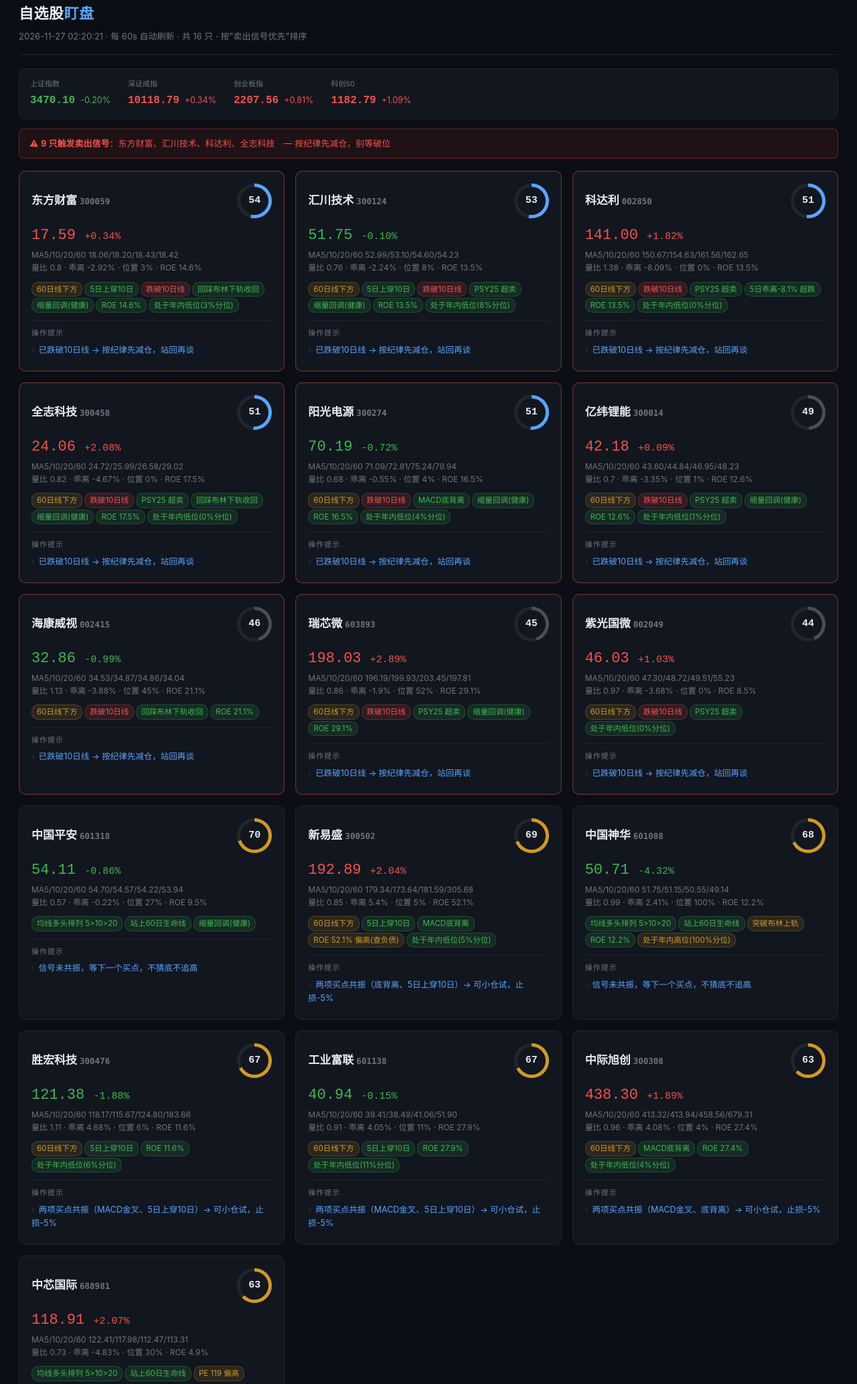
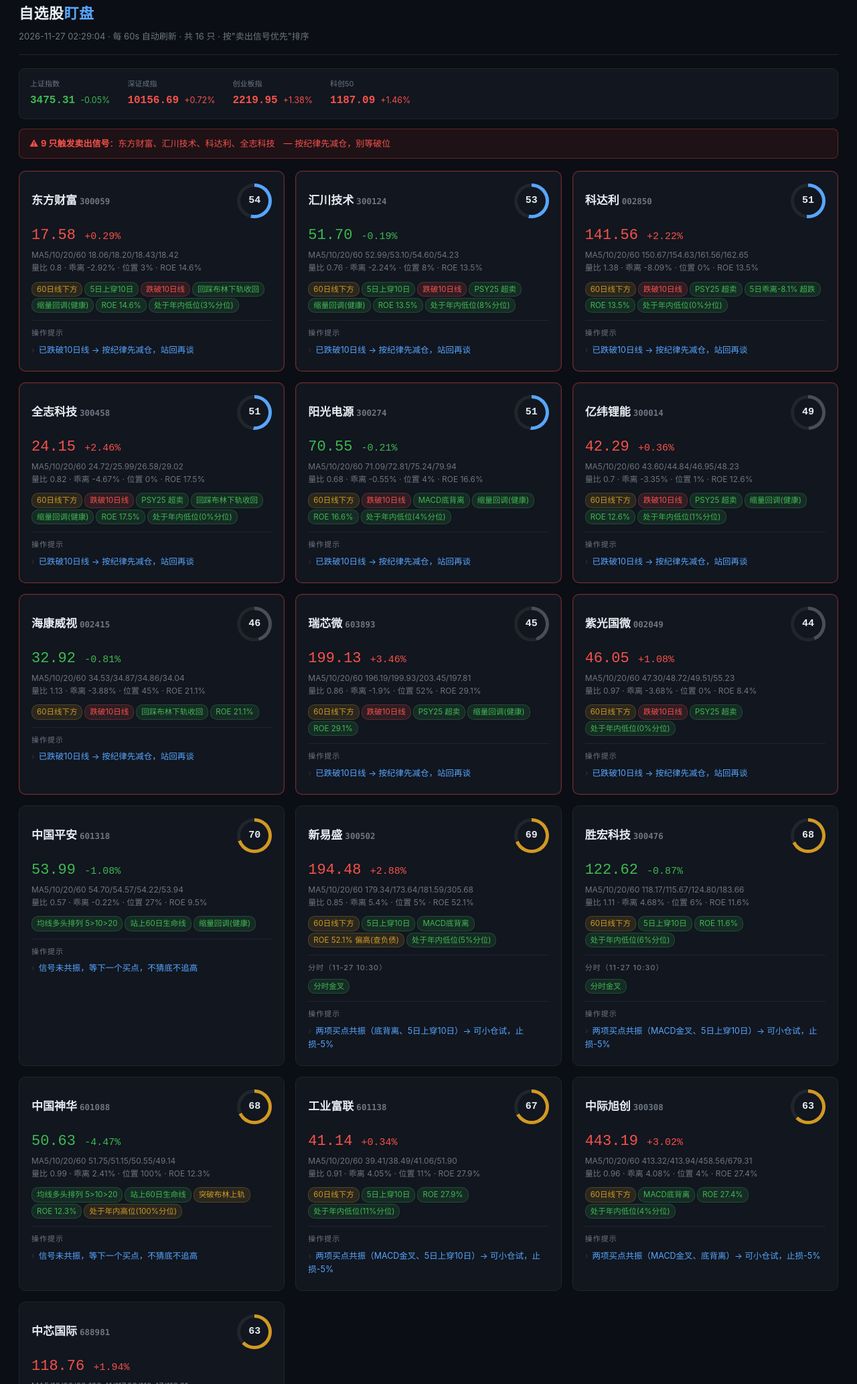
Before and after one commit to zihan-torres1/stock-panel, a plain HTML site: page docs/watch.html in a window 1280 px wide. Shown: the part 25-2092 px from the top of the page at 67% size. Drawn offline with Linux system fonts and the light colour scheme.

Commit message:
面板更新 2026-11-27 10:31 [skip ci]

```diff
--- a/docs/watch.html
+++ b/docs/watch.html
@@ -1,6 +1,6 @@
 <!DOCTYPE html><html lang="zh-CN"><head><meta charset="utf-8">
 <meta http-equiv="refresh" content="60">
-<title>盯盘 02:20:21</title><style>
+<title>盯盘 02:29:04</title><style>
 *{box-sizing:border-box;margin:0;padding:0}
 body{background:#0b0e14;color:#c9d1d9;font:14px/1.6 -apple-system,"PingFang SC","Microsoft YaHei",sans-serif;padding:28px}
 .wrap{max-width:1280px;margin:0 auto}
@@ -67,16 +67,16 @@ background:rgba(248,81,73,.08);border:1px solid rgba(248,81,73,.3);color:#f85149
 align-items:center;justify-content:center;font-family:ui-monospace,monospace;font-size:15px;font-weight:700}
 </style></head><body><div class="wrap">
 <div class="top"><div><h1>自选股<span>盯盘</span></h1>
-<div class="sub">2026-11-27 02:20:21 · 每 60s 自动刷新 · 共 16 只 ·
+<div class="sub">2026-11-27 02:29:04 · 每 60s 自动刷新 · 共 16 只 ·
 按"卖出信号优先"排序</div></div></div>
-<div class="idxbar"><div class="idx"><span>上证指数</span><b class="down">3470.10</b><em class="down">-0.20%</em></div><div class="idx"><span>深证成指</span><b class="up">10118.79</b><em class="up">+0.34%</em></div><div class="idx"><span>创业板指</span><b class="up">2207.56</b><em class="up">+0.81%</em></div><div class="idx"><span>科创50</span><b class="up">1182.79</b><em class="up">+1.09%</em></div></div>
+<div class="idxbar"><div class="idx"><span>上证指数</span><b class="down">3475.31</b><em class="down">-0.05%</em></div><div class="idx"><span>深证成指</span><b class="up">10156.69</b><em class="up">+0.72%</em></div><div class="idx"><span>创业板指</span><b class="up">2219.95</b><em class="up">+1.38%</em></div><div class="idx"><span>科创50</span><b class="up">1187.09</b><em class="up">+1.46%</em></div></div>
 <div class="alert">⚠ <b>9 只触发卖出信号</b>：东方财富、汇川技术、科达利、全志科技　— 按纪律先减仓，别等破位</div>
 <div class="grid">
 <div class="card risk">
   <h3><span>东方财富 <span class="code">300059</span></span>
       <span class="ring" style="background:conic-gradient(#58a6ff 192.96deg,#21262d 0)"><span class="ring-in">54</span></span></h3>
-  <div class="px up">17.59
-      <span style="font-size:15px">+0.34%</span></div>
+  <div class="px up">17.58
+      <span style="font-size:15px">+0.29%</span></div>
   <div class="meta">MA5/10/20/60 18.06/18.20/18.43/18.42<br>量比 0.8 · 乖离 -2.92% ·
      位置 3% · ROE 14.6%</div>
   <div><span class="tag t-warn">60日线下方</span><span class="tag t-good">5日上穿10日</span><span class="tag t-bad">跌破10日线</span><span class="tag t-good">回踩布林下轨收回</span><span class="tag t-good">缩量回调(健康)</span><span class="tag t-good">ROE 14.6%</span><span class="tag t-good">处于年内低位(3%分位)</span></div>
@@ -86,8 +86,8 @@ align-items:center;justify-content:center;font-family:ui-monospace,monospace;fon
 <div class="card risk">
   <h3><span>汇川技术 <span class="code">300124</span></span>
       <span class="ring" style="background:conic-gradient(#58a6ff 190.8deg,#21262d 0)"><span class="ring-in">53</span></span></h3>
-  <div class="px down">51.75
-      <span style="font-size:15px">-0.10%</span></div>
+  <div class="px down">51.70
+      <span style="font-size:15px">-0.19%</span></div>
   <div class="meta">MA5/10/20/60 52.99/53.10/54.60/54.23<br>量比 0.76 · 乖离 -2.24% ·
      位置 8% · ROE 13.5%</div>
   <div><span class="tag t-warn">60日线下方</span><span class="tag t-good">5日上穿10日</span><span class="tag t-bad">跌破10日线</span><span class="tag t-good">PSY25 超卖</span><span class="tag t-good">缩量回调(健康)</span><span class="tag t-good">ROE 13.5%</span><span class="tag t-good">处于年内低位(8%分位)</span></div>
@@ -97,8 +97,8 @@ align-items:center;justify-content:center;font-family:ui-monospace,monospace;fon
 <div class="card risk">
   <h3><span>科达利 <span class="code">002850</span></span>
       <span class="ring" style="background:conic-gradient(#58a6ff 184.32000000000002deg,#21262d 0)"><span class="ring-in">51</span></span></h3>
-  <div class="px up">141.00
-      <span style="font-size:15px">+1.82%</span></div>
+  <div class="px up">141.56
+      <span style="font-size:15px">+2.22%</span></div>
   <div class="meta">MA5/10/20/60 150.67/154.63/161.56/162.65<br>量比 1.38 · 乖离 -8.09% ·
      位置 0% · ROE 13.5%</div>
   <div><span class="tag t-warn">60日线下方</span><span class="tag t-bad">跌破10日线</span><span class="tag t-good">PSY25 超卖</span><span class="tag t-good">5日乖离-8.1% 超跌</span><span class="tag t-good">ROE 13.5%</span><span class="tag t-good">处于年内低位(0%分位)</span></div>
@@ -108,8 +108,8 @@ align-items:center;justify-content:center;font-family:ui-monospace,monospace;fon
 <div class="card risk">
   <h3><span>全志科技 <span class="code">300458</span></span>
       <span class="ring" style="background:conic-gradient(#58a6ff 183.6deg,#21262d 0)"><span class="ring-in">51</span></span></h3>
-  <div class="px up">24.06
-      <span style="font-size:15px">+2.08%</span></div>
+  <div class="px up">24.15
+      <span style="font-size:15px">+2.46%</span></div>
   <div class="meta">MA5/10/20/60 24.72/25.99/26.58/29.02<br>量比 0.82 · 乖离 -4.67% ·
      位置 0% · ROE 17.5%</div>
   <div><span class="tag t-warn">60日线下方</span><span class="tag t-bad">跌破10日线</span><span class="tag t-good">PSY25 超卖</span><span class="tag t-good">回踩布林下轨收回</span><span class="tag t-good">缩量回调(健康)</span><span class="tag t-good">ROE 17.5%</span><span class="tag t-good">处于年内低位(0%分位)</span></div>
@@ -119,19 +119,19 @@ align-items:center;justify-content:center;font-family:ui-monospace,monospace;fon
 <div class="card risk">
   <h3><span>阳光电源 <span class="code">300274</span></span>
       <span class="ring" style="background:conic-gradient(#58a6ff 183.6deg,#21262d 0)"><span class="ring-in">51</span></span></h3>
-  <div class="px down">70.19
-      <span style="font-size:15px">-0.72%</span></div>
+  <div class="px down">70.55
+      <span style="font-size:15px">-0.21%</span></div>
   <div class="meta">MA5/10/20/60 71.09/72.81/75.24/79.94<br>量比 0.68 · 乖离 -0.55% ·
-     位置 4% · ROE 16.5%</div>
-  <div><span class="tag t-warn">60日线下方</span><span class="tag t-bad">跌破10日线</span><span class="tag t-good">MACD底背离</span><span class="tag t-good">缩量回调(健康)</span><span class="tag t-good">ROE 16.5%</span><span class="tag t-good">处于年内低位(4%分位)</span></div>
+     位置 4% · ROE 16.6%</div>
+  <div><span class="tag t-warn">60日线下方</span><span class="tag t-bad">跌破10日线</span><span class="tag t-good">MACD底背离</span><span class="tag t-good">缩量回调(健康)</span><span class="tag t-good">ROE 16.6%</span><span class="tag t-good">处于年内低位(4%分位)</span></div>
 
   <div class="sec"><h4>操作提示</h4><ul><li><span class="a">已跌破10日线 → 按纪律先减仓，站回再谈</span></li></ul></div>
 </div>
 <div class="card risk">
   <h3><span>亿纬锂能 <span class="code">300014</span></span>
       <span class="ring" style="background:conic-gradient(#484f58 177.12deg,#21262d 0)"><span class="ring-in">49</span></span></h3>
-  <div class="px up">42.18
-      <span style="font-size:15px">+0.09%</span></div>
+  <div class="px up">42.29
+      <span style="font-size:15px">+0.36%</span></div>
   <div class="meta">MA5/10/20/60 43.60/44.84/46.95/48.23<br>量比 0.7 · 乖离 -3.35% ·
      位置 1% · ROE 12.6%</div>
   <div><span class="tag t-warn">60日线下方</span><span class="tag t-bad">跌破10日线</span><span class="tag t-good">PSY25 超卖</span><span class="tag t-good">缩量回调(健康)</span><span class="tag t-good">ROE 12.6%</span><span class="tag t-good">处于年内低位(1%分位)</span></div>
@@ -141,8 +141,8 @@ align-items:center;justify-content:center;font-family:ui-monospace,monospace;fon
 <div class="card risk">
   <h3><span>海康威视 <span class="code">002415</span></span>
       <span class="ring" style="background:conic-gradient(#484f58 164.52deg,#21262d 0)"><span class="ring-in">46</span></span></h3>
-  <div class="px down">32.86
-      <span style="font-size:15px">-0.99%</span></div>
+  <div class="px down">32.92
+      <span style="font-size:15px">-0.81%</span></div>
   <div class="meta">MA5/10/20/60 34.53/34.87/34.86/34.04<br>量比 1.13 · 乖离 -3.88% ·
      位置 45% · ROE 21.1%</div>
   <div><span class="tag t-warn">60日线下方</span><span class="tag t-bad">跌破10日线</span><span class="tag t-good">回踩布林下轨收回</span><span class="tag t-good">ROE 21.1%</span></div>
@@ -152,8 +152,8 @@ align-items:center;justify-content:center;font-family:ui-monospace,monospace;fon
 <div class="card risk">
   <h3><span>瑞芯微 <span class="code">603893</span></span>
       <span class="ring" style="background:conic-gradient(#484f58 162.36deg,#21262d 0)"><span class="ring-in">45</span></span></h3>
-  <div class="px up">198.03
-      <span style="font-size:15px">+2.89%</span></div>
+  <div class="px up">199.13
+      <span style="font-size:15px">+3.46%</span></div>
   <div class="meta">MA5/10/20/60 196.19/199.93/203.45/197.81<br>量比 0.86 · 乖离 -1.9% ·
      位置 52% · ROE 29.1%</div>
   <div><span class="tag t-warn">60日线下方</span><span class="tag t-bad">跌破10日线</span><span class="tag t-good">PSY25 超卖</span><span class="tag t-good">缩量回调(健康)</span><span class="tag t-good">ROE 29.1%</span></div>
@@ -163,10 +163,10 @@ align-items:center;justify-content:center;font-family:ui-monospace,monospace;fon
 <div class="card risk">
   <h3><span>紫光国微 <span class="code">002049</span></span>
       <span class="ring" style="background:conic-gradient(#484f58 156.96deg,#21262d 0)"><span class="ring-in">44</span></span></h3>
-  <div class="px up">46.03
-      <span style="font-size:15px">+1.03%</span></div>
+  <div class="px up">46.05
+      <span style="font-size:15px">+1.08%</span></div>
   <div class="meta">MA5/10/20/60 47.30/48.72/49.51/55.23<br>量比 0.97 · 乖离 -3.68% ·
-     位置 0% · ROE 8.5%</div>
+     位置 0% · ROE 8.4%</div>
   <div><span class="tag t-warn">60日线下方</span><span class="tag t-bad">跌破10日线</span><span class="tag t-good">PSY25 超卖</span><span class="tag t-good">处于年内低位(0%分位)</span></div>
 
   <div class="sec"><h4>操作提示</h4><ul><li><span class="a">已跌破10日线 → 按纪律先减仓，站回再谈</span></li></ul></div>
@@ -174,8 +174,8 @@ align-items:center;justify-content:center;font-family:ui-monospace,monospace;fon
 <div class="card">
   <h3><span>中国平安 <span class="code">601318</span></span>
       <span class="ring" style="background:conic-gradient(#d29922 251.28deg,#21262d 0)"><span class="ring-in">70</span></span></h3>
-  <div class="px down">54.11
-      <span style="font-size:15px">-0.86%</span></div>
+  <div class="px down">53.99
+      <span style="font-size:15px">-1.08%</span></div>
   <div class="meta">MA5/10/20/60 54.70/54.57/54.22/53.94<br>量比 0.57 · 乖离 -0.22% ·
      位置 27% · ROE 9.5%</div>
   <div><span class="tag t-good">均线多头排列 5&gt;10&gt;20</span><span class="tag t-good">站上60日生命线</span><span class="tag t-good">缩量回调(健康)</span></div>
@@ -185,41 +185,41 @@ align-items:center;justify-content:center;font-family:ui-monospace,monospace;fon
 <div class="card">
   <h3><span>新易盛 <span class="code">300502</span></span>
       <span class="ring" style="background:conic-gradient(#d29922 247.68deg,#21262d 0)"><span class="ring-in">69</span></span></h3>
-  <div class="px up">192.89
-      <span style="font-size:15px">+2.04%</span></div>
+  <div class="px up">194.48
+      <span style="font-size:15px">+2.88%</span></div>
   <div class="meta">MA5/10/20/60 179.34/173.64/181.59/305.68<br>量比 0.85 · 乖离 5.4% ·
      位置 5% · ROE 52.1%</div>
   <div><span class="tag t-warn">60日线下方</span><span class="tag t-good">5日上穿10日</span><span class="tag t-good">MACD底背离</span><span class="tag t-warn">ROE 52.1% 偏高(查负债)</span><span class="tag t-good">处于年内低位(5%分位)</span></div>
-
+  <div class="sec"><h4>分时（11-27 10:30）</h4><span class="tag t-good">分时金叉</span></div>
   <div class="sec"><h4>操作提示</h4><ul><li><span class="a">两项买点共振（底背离、5日上穿10日）→ 可小仓试，止损-5%</span></li></ul></div>
+</div>
+<div class="card">
+  <h3><span>胜宏科技 <span class="code">300476</span></span>
+      <span class="ring" style="background:conic-gradient(#d29922 244.07999999999998deg,#21262d 0)"><span class="ring-in">68</span></span></h3>
+  <div class="px down">122.62
+      <span style="font-size:15px">-0.87%</span></div>
+  <div class="meta">MA5/10/20/60 118.17/115.67/124.80/183.66<br>量比 1.11 · 乖离 4.68% ·
+     位置 6% · ROE 11.6%</div>
+  <div><span class="tag t-warn">60日线下方</span><span class="tag t-good">5日上穿10日</span><span class="tag t-good">ROE 11.6%</span><span class="tag t-good">处于年内低位(6%分位)</span></div>
+  <div class="sec"><h4>分时（11-27 10:30）</h4><span class="tag t-good">分时金叉</span></div>
+  <div class="sec"><h4>操作提示</h4><ul><li><span class="a">两项买点共振（MACD金叉、5日上穿10日）→ 可小仓试，止损-5%</span></li></ul></div>
 </div>
 <div class="card">
   <h3><span>中国神华 <span class="code">601088</span></span>
       <span class="ring" style="background:conic-gradient(#d29922 244.07999999999998deg,#21262d 0)"><span class="ring-in">68</span></span></h3>
-  <div class="px down">50.71
-      <span style="font-size:15px">-4.32%</span></div>
+  <div class="px down">50.63
+      <span style="font-size:15px">-4.47%</span></div>
   <div class="meta">MA5/10/20/60 51.75/51.15/50.55/49.14<br>量比 0.99 · 乖离 2.41% ·
-     位置 100% · ROE 12.2%</div>
-  <div><span class="tag t-good">均线多头排列 5&gt;10&gt;20</span><span class="tag t-good">站上60日生命线</span><span class="tag t-warn">突破布林上轨</span><span class="tag t-good">ROE 12.2%</span><span class="tag t-warn">处于年内高位(100%分位)</span></div>
+     位置 100% · ROE 12.3%</div>
+  <div><span class="tag t-good">均线多头排列 5&gt;10&gt;20</span><span class="tag t-good">站上60日生命线</span><span class="tag t-warn">突破布林上轨</span><span class="tag t-good">ROE 12.3%</span><span class="tag t-warn">处于年内高位(100%分位)</span></div>
 
   <div class="sec"><h4>操作提示</h4><ul><li><span class="a">信号未共振，等下一个买点，不猜底不追高</span></li></ul></div>
 </div>
 <div class="card">
-  <h3><span>胜宏科技 <span class="code">300476</span></span>
-      <span class="ring" style="background:conic-gradient(#d29922 241.92000000000002deg,#21262d 0)"><span class="ring-in">67</span></span></h3>
-  <div class="px down">121.38
-      <span style="font-size:15px">-1.88%</span></div>
-  <div class="meta">MA5/10/20/60 118.17/115.67/124.80/183.66<br>量比 1.11 · 乖离 4.68% ·
-     位置 6% · ROE 11.6%</div>
-  <div><span class="tag t-warn">60日线下方</span><span class="tag t-good">5日上穿10日</span><span class="tag t-good">ROE 11.6%</span><span class="tag t-good">处于年内低位(6%分位)</span></div>
-
-  <div class="sec"><h4>操作提示</h4><ul><li><span class="a">两项买点共振（MACD金叉、5日上穿10日）→ 可小仓试，止损-5%</span></li></ul></div>
-</div>
-<div class="card">
   <h3><span>工业富联 <span class="code">601138</span></span>
       <span class="ring" style="background:conic-gradient(#d29922 241.20000000000002deg,#21262d 0)"><span class="ring-in">67</span></span></h3>
-  <div class="px down">40.94
-      <span style="font-size:15px">-0.15%</span></div>
+  <div class="px up">41.14
+      <span style="font-size:15px">+0.34%</span></div>
   <div class="meta">MA5/10/20/60 39.41/38.49/41.06/51.90<br>量比 0.91 · 乖离 4.05% ·
      位置 11% · ROE 27.9%</div>
   <div><span class="tag t-warn">60日线下方</span><span class="tag t-good">5日上穿10日</span><span class="tag t-good">ROE 27.9%</span><span class="tag t-good">处于年内低位(11%分位)</span></div>
@@ -229,8 +229,8 @@ align-items:center;justify-content:center;font-family:ui-monospace,monospace;fon
 <div class="card">
   <h3><span>中际旭创 <span class="code">300308</span></span>
       <span class="ring" style="background:conic-gradient(#d29922 226.07999999999998deg,#21262d 0)"><span class="ring-in">63</span></span></h3>
-  <div class="px up">438.30
-      <span style="font-size:15px">+1.89%</span></div>
+  <div class="px up">443.19
+      <span style="font-size:15px">+3.02%</span></div>
   <div class="meta">MA5/10/20/60 413.32/413.94/458.56/679.31<br>量比 0.96 · 乖离 4.08% ·
      位置 4% · ROE 27.4%</div>
   <div><span class="tag t-warn">60日线下方</span><span class="tag t-good">MACD底背离</span><span class="tag t-good">ROE 27.4%</span><span class="tag t-good">处于年内低位(4%分位)</span></div>
@@ -240,8 +240,8 @@ align-items:center;justify-content:center;font-family:ui-monospace,monospace;fon
 <div class="card">
   <h3><span>中芯国际 <span class="code">688981</span></span>
       <span class="ring" style="background:conic-gradient(#d29922 225.72000000000003deg,#21262d 0)"><span class="ring-in">63</span></span></h3>
-  <div class="px up">118.91
-      <span style="font-size:15px">+2.07%</span></div>
+  <div class="px up">118.76
+      <span style="font-size:15px">+1.94%</span></div>
   <div class="meta">MA5/10/20/60 122.41/117.98/112.47/113.31<br>量比 0.73 · 乖离 -4.83% ·
      位置 30% · ROE 4.9%</div>
   <div><span class="tag t-good">均线多头排列 5&gt;10&gt;20</span><span class="tag t-good">站上60日生命线</span><span class="tag t-warn">PE 119 偏高</span></div>
```
Also changed, not shown: docs/index.html (+42 -42 lines).
